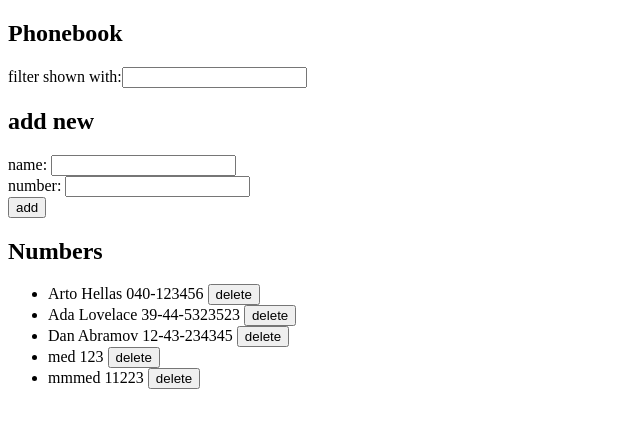
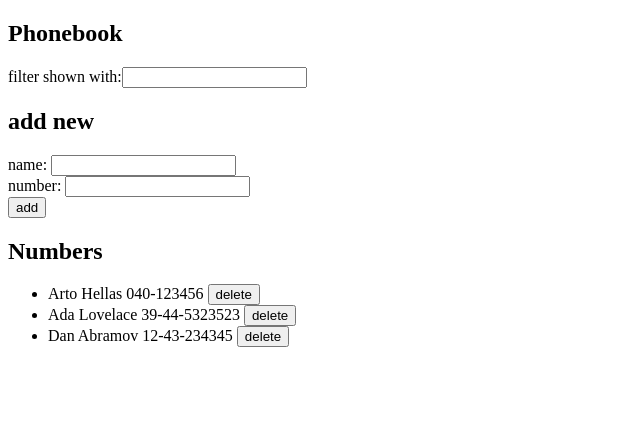
Before and after one commit to MedHam94/phonebook_recall, a React (Vite) app: page / in a window 1280 px wide. Shown: the top 428 px of the page, without its empty margins (0-640 px from the left). Built offline with nearby package versions, Linux system fonts and the light colour scheme; data requests are answered from the project's data file.

Commit message:
remove the generate ID method

```diff
--- a/db.json
+++ b/db.json
@@ -14,16 +14,6 @@
       "name": "Dan Abramov",
       "number": "12-43-234345",
       "id": "3"
-    },
-    {
-      "id": "4",
-      "name": "med",
-      "number": "123"
-    },
-    {
-      "id": "5",
-      "name": "mmmed",
-      "number": "11223"
     }
   ]
 }
--- a/src/App.jsx
+++ b/src/App.jsx
@@ -13,9 +13,9 @@ const App = () => {
   const [errorMessage, setMessage] = useState(null);
   const [style, setStyle] = useState("");
 
-  const generateID = (arr) => {
-    return arr.length + 1;
-  };
+  // const generateID = (arr) => {
+  //   return arr.length + 1;
+  // };
 
   const cleanForm = () => {
     setNewName("");
@@ -28,7 +28,7 @@ const App = () => {
     const person = {
       name: newName,
       number: newNumber,
-      id: `${generateID(persons)}`,
+      // id: `${generateID(persons)}`,
     };
 
     if (checkDuplicate(persons)) {
```
